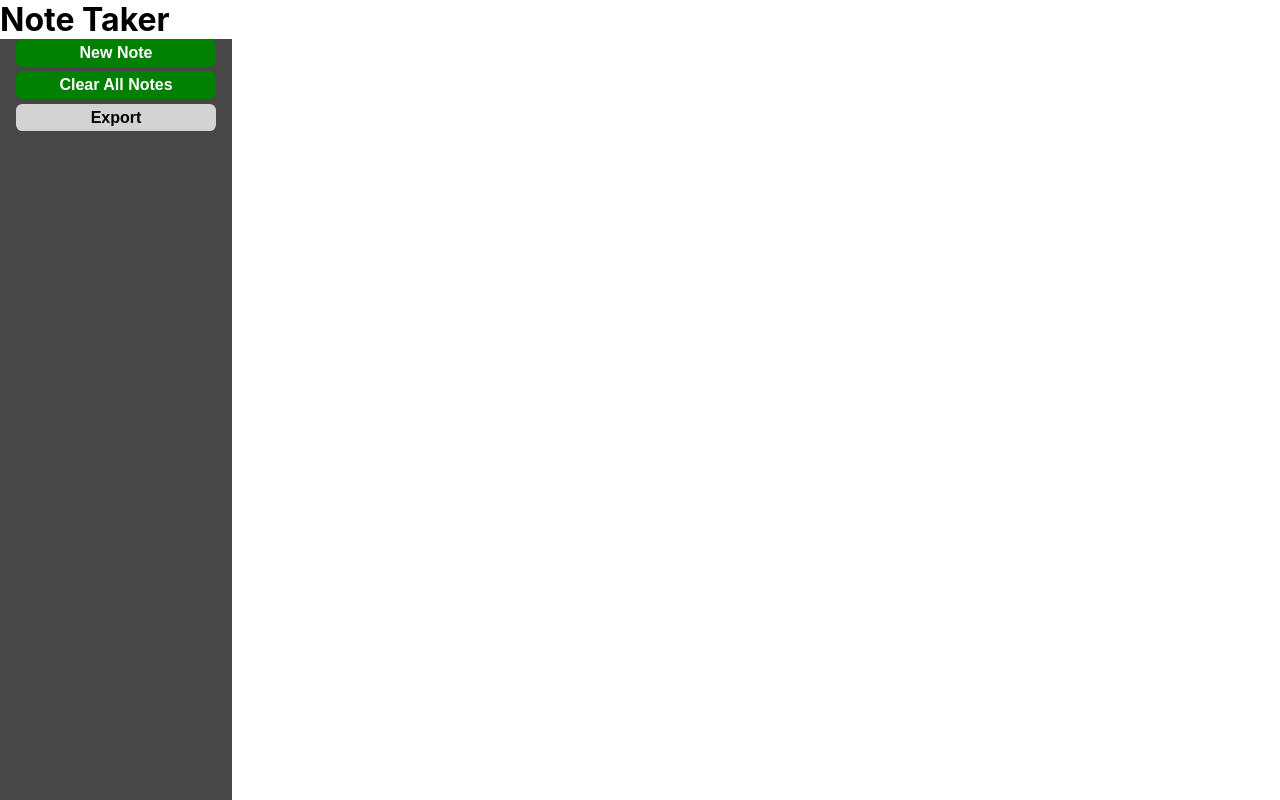
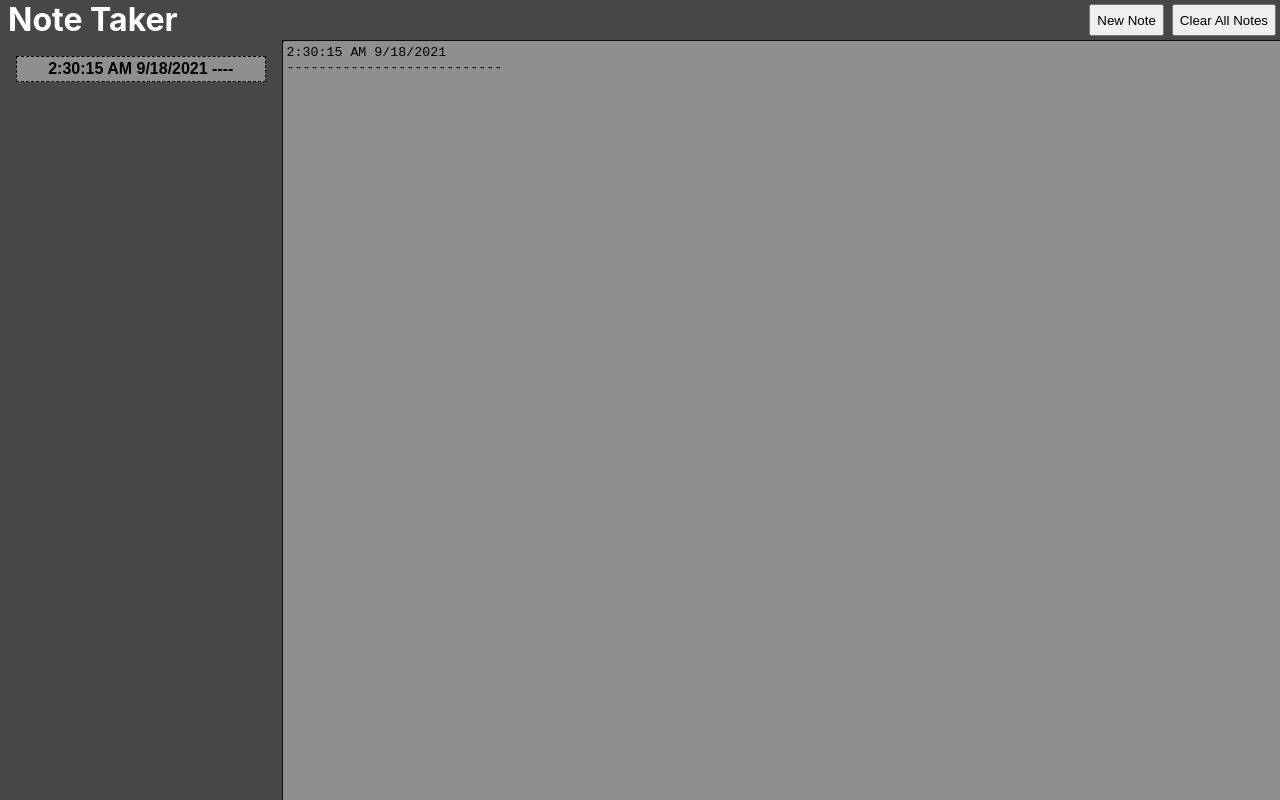
Before and after one commit to togrady01/note-taker-react, a React (Create React App) app: page / in a window 1280 px wide. Built offline with nearby package versions, Linux system fonts and the light colour scheme.

Commit message:
Create and Edit Note Functionality

```diff
--- a/src/App.css
+++ b/src/App.css
@@ -3,42 +3,27 @@ body, html {
   font-family:-apple-system, BlinkMacSystemFont, 'Segoe UI', Roboto, Oxygen, Ubuntu, Cantarell, 'Open Sans', 'Helvetica Neue', sans-serif;
   margin: 0;
   padding: 0;
+  background-color: rgb(143, 143, 143);
+  box-sizing: content-box;
 }
 
 #root {
   height: 100%;
-  overflow: hidden;
+}
+
+#content {
+  height: calc(100vh - 40px);
   display: flex;
 }
 
 nav {
-  height: 100%;
   min-width: 200px;
   width: 25%;
-  padding: 0 1rem;
+  padding: 1rem 1rem;
   overflow: auto;
   background-color: rgb(71, 71, 71);
   color: white;
 }
-
-nav>button {
-  width: 100%;
-  border: 0;
-  background-color: green;
-  padding: .3rem;
-  border-radius: .4rem;
-  font-size: 1rem;
-  color: white;
-  font-weight: 600;
-  margin-bottom: .3rem;
-  cursor: pointer;
-}
-
-nav>button:last-of-type {
-  background-color: lightgray;
-  color: black;
-}
-
 nav>ul {
   margin: 0 ;
   padding: 0;
@@ -52,7 +37,7 @@ nav>ul>li {
 }
 
 nav>ul>li>button {
-  font-size: 1.2rem;
+  font-size: 1rem;
   font-weight: 600;
   padding: .2rem;
   cursor: pointer;
@@ -80,19 +65,40 @@ nav li button.active::before {
 }
 
 main {
-  height: 100%;
-  flex-grow: 1;
   width: 100%;
   padding: 0;
-  margin-right: 1rem;
+  margin: 0;
+  overflow: auto;
 }
 
 main textarea {
+  padding: .3rem;
+  margin: 0;
+  background-color: transparent;
+  color: black;
   width: 100%;
   height: 100%;
-  padding: .3rem;
+  border: 0;
 }
 
-h1, h2 {
+h2 {
   margin: 0;
 }
+
+header {
+  position: sticky;
+  top: 0;
+  display: flex;
+  background-color: rgb(0, 0, 0, .5);
+  color: white;
+  height: 40px;
+  flex-wrap: wrap;
+}
+
+header > button {
+  margin: 0.25rem;
+}
+
+header > h1 {
+  margin: 0 auto 0 .5rem;
+}
--- a/src/App.js
+++ b/src/App.js
@@ -4,31 +4,60 @@ import './App.css';
 function App() {
   const [notes, setNotes] = React.useState([]);
   const [activeNote, setActiveNote] = React.useState();
+  const hasNotes = notes.length > 0;
+  const isEditing = activeNote !== undefined;
+  const editorRef = React.useRef();
+
+  const createNote = () => {
+    const noteId = notes.length;
+    setNotes((currentNotes) => [...currentNotes, `${new Date().toLocaleTimeString()} ${new Date().toLocaleDateString()}\n---------------------------\n`])
+    setActiveNote(noteId);
+  }
+
+  const clearNotes = () => {
+    setNotes([]);
+    setActiveNote(undefined);
+  }
+
+  const updateNote = (e) => {
+    const currentNotes = [...notes];
+    currentNotes.splice(activeNote, 1, e.target.value);
+    setNotes(currentNotes);
+  }
+
+  React.useEffect(() => {
+    if (!hasNotes) {
+      createNote();
+      if (editorRef.current) editorRef.current.focus();
+    }
+  }, []);
 
   return (
-    <div>
+    <>
       <header>
         <h1>Note Taker</h1>
+        <button onClick={createNote}>New Note</button>
+        <button onClick={clearNotes}>Clear All Notes</button>
       </header>
+      <div id="content">
         <nav>
-        <button>New Note</button>
-        <button>Clear All Notes</button>
-        <button>Export</button>
           <ul>
             {
-            notes.map((note, index) => <li><button onClick={() => setActiveNote(index)}>{note.substring(0,10)}</button></li>)
+              notes.map((note, index) => <li><button onClick={() => setActiveNote(index)}>{note.substring(0,25).replace(/\n/g, ' ')}</button></li>)
             }
           </ul>
         </nav>
         <main>
-        <textarea onChange={(e) => {
-          const currentNotes = [...notes];
-          currentNotes.splice(activeNote, 1, e.target.value);
-          setNotes(currentNotes);
-        }}
-        value={notes[activeNote]}/>
+          <textarea
+            onChange={isEditing ? updateNote : undefined}
+            value={hasNotes && isEditing ? notes[activeNote] : 'Click to create a new note!'}
+            onClick={hasNotes ? undefined : createNote}
+            disabled={!isEditing && hasNotes}
+            ref={editorRef}
+          />
         </main>
       </div>
+    </>
   );
 }
 
```
Lines whose indentation alone changed are shown as unchanged.
